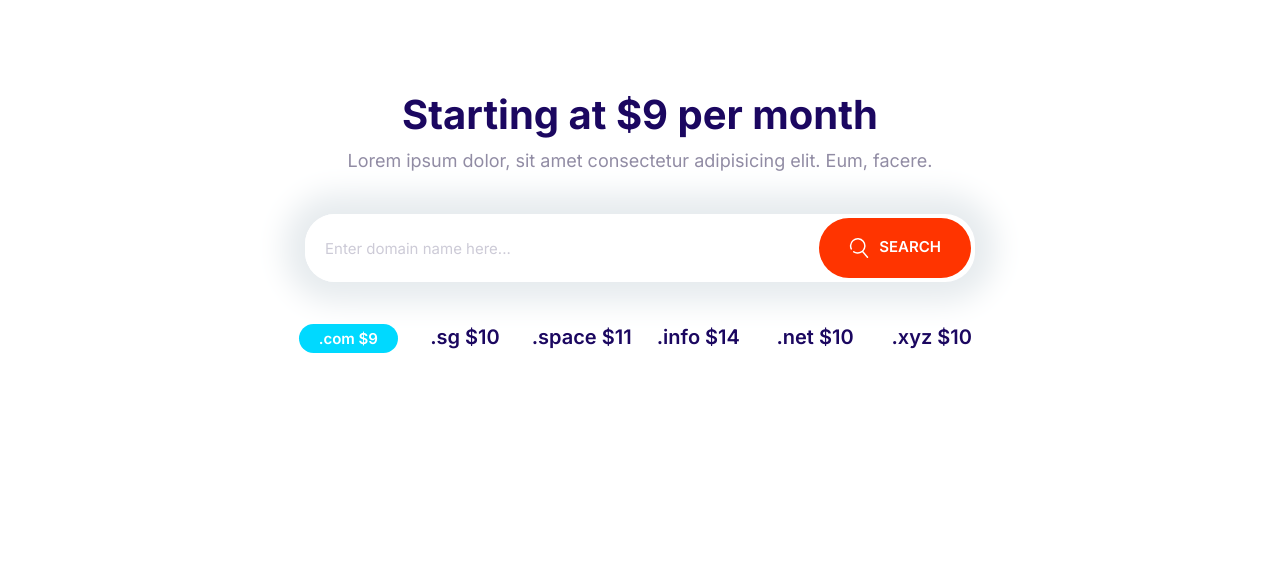
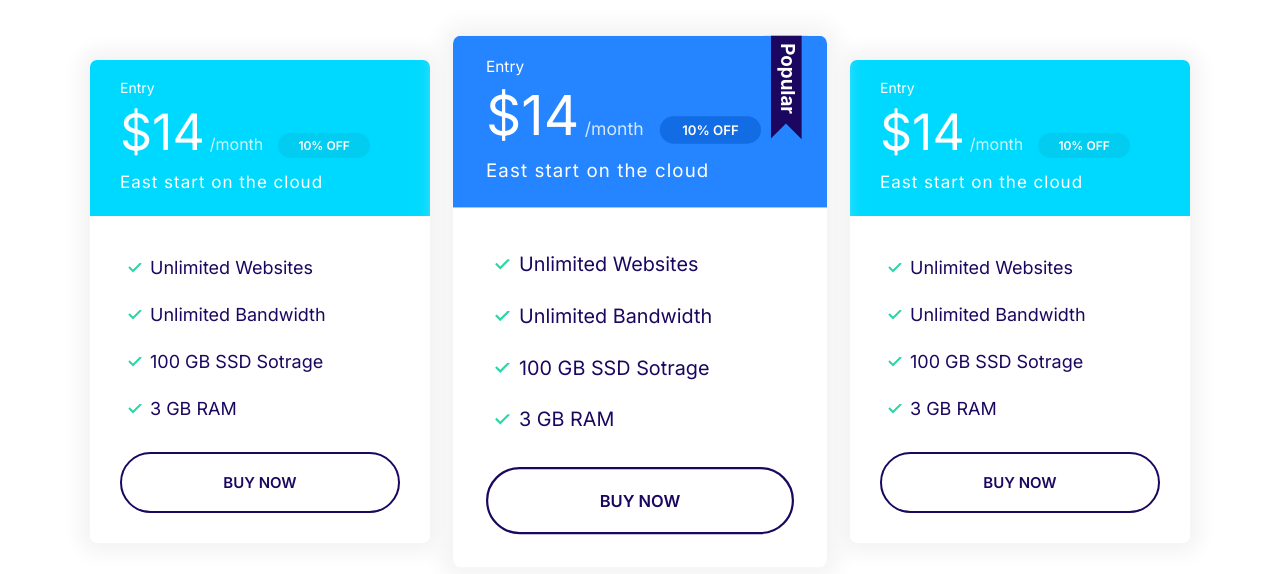
Before and after one commit to tewcc1975-2/moshify, a plain HTML site: page index.html in a window 1280 px wide. Drawn offline with Linux system fonts and the light colour scheme.

Commit message:
Build the plan block components.

```diff
--- a/css/styles.css
+++ b/css/styles.css
@@ -329,11 +329,19 @@
     color: #fff;
 }
 
+.card--primary .badge--primary {
+    background: #126de4;
+}
+
 .card--secondary .badge--secondary {
     background: #02cdf1;
 }
 
 /* Plans */
+
+.plan {
+    transition: transform .2s ease-out;
+}
 
 .plan__name {
     color: #fff;
@@ -364,6 +372,10 @@
     margin-bottom: 2rem;
 }
 
+.plan--popular {
+    transform: scale(1.1);
+}
+
 .plan--popular .card__header {
     position: relative;
 }
@@ -375,6 +387,14 @@
     position: absolute;
     top: -6px;
     right: 5%;
+}
+
+.plan:hover {
+    transform: scale(1.05);
+}
+
+.plan--popular:hover {
+    transform: scale(1.15);
 }
 
 @media screen and (min-width:1024px) {
@@ -748,3 +768,14 @@
         grid-template-columns: repeat(auto-fit, minmax(10rem, 1fr));
     }
 }
+
+/* Plans Block */
+
+.block-plans .grid {
+    gap: 8rem 4rem;
+}
+
+.block-plans .card {
+    max-width: 500px;
+    margin: 0 auto;
+}
--- a/index.html
+++ b/index.html
@@ -16,33 +16,69 @@
   </head>
 
   <body>
-    <section class="block container block-domain">
-      <header class="block__header">
-        <h2>Starting at $9 per month</h2>
-        <p>
-          Lorem ipsum dolor, sit amet consectetur adipisicing elit. Eum, facere.
-        </p>
-      </header>
-      <div class="input-group">
-        <input
-          type="text"
-          class="input"
-          placeholder="Enter domain name here..."
-        />
-        <button class="btn btn--accent">
-          <svg class="icon icon--white">
-            <use xlink:href="images/sprite.svg#search"></use></svg
-          >Search
-        </button>
+    <section class="block container block-plans">
+      <div class="grid grid--1x3">
+        <div class="plan">
+          <div class="card card--secondary">
+            <header class="card__header">
+              <h3 class="plan__name">Entry</h3>
+              <span class="plan__price">$14</span>
+              <span class="plan__billing-cycle">/month</span>
+              <span class="badge badge--secondary badge--small">10% OFF</span>
+              <span class="plan__description">East start on the cloud</span>
+            </header>
+            <div class="card__body">
+              <ul class="list list--tick">
+                <li class="list__item">Unlimited Websites</li>
+                <li class="list__item">Unlimited Bandwidth</li>
+                <li class="list__item">100 GB SSD Sotrage</li>
+                <li class="list__item">3 GB RAM</li>
+              </ul>
+              <button class="btn btn--outline btn--block">Buy Now</button>
+            </div>
+          </div>
+        </div>
+        <div class="plan plan--popular">
+          <div class="card card--primary">
+            <header class="card__header">
+              <h3 class="plan__name">Entry</h3>
+              <span class="plan__price">$14</span>
+              <span class="plan__billing-cycle">/month</span>
+              <span class="badge badge--primary badge--small">10% OFF</span>
+              <span class="plan__description">East start on the cloud</span>
+            </header>
+            <div class="card__body">
+              <ul class="list list--tick">
+                <li class="list__item">Unlimited Websites</li>
+                <li class="list__item">Unlimited Bandwidth</li>
+                <li class="list__item">100 GB SSD Sotrage</li>
+                <li class="list__item">3 GB RAM</li>
+              </ul>
+              <button class="btn btn--outline btn--block">Buy Now</button>
+            </div>
+          </div>
+        </div>
+        <div class="plan">
+          <div class="card card--secondary">
+            <header class="card__header">
+              <h3 class="plan__name">Entry</h3>
+              <span class="plan__price">$14</span>
+              <span class="plan__billing-cycle">/month</span>
+              <span class="badge badge--secondary badge--small">10% OFF</span>
+              <span class="plan__description">East start on the cloud</span>
+            </header>
+            <div class="card__body">
+              <ul class="list list--tick">
+                <li class="list__item">Unlimited Websites</li>
+                <li class="list__item">Unlimited Bandwidth</li>
+                <li class="list__item">100 GB SSD Sotrage</li>
+                <li class="list__item">3 GB RAM</li>
+              </ul>
+              <button class="btn btn--outline btn--block">Buy Now</button>
+            </div>
+          </div>
+        </div>
       </div>
-      <ul class="list block-domain__prices">
-        <li><span class="badge badge--secondary">.com $9</span></li>
-        <li>.sg $10</li>
-        <li>.space $11</li>
-        <li>.info $14</li>
-        <li>.net $10</li>
-        <li>.xyz $10</li>
-      </ul>
     </section>
     <script src="js/main.js"></script>
   </body>
```
Also changed, not shown: components/plan-blocks.html (added, +64 -0 lines).
